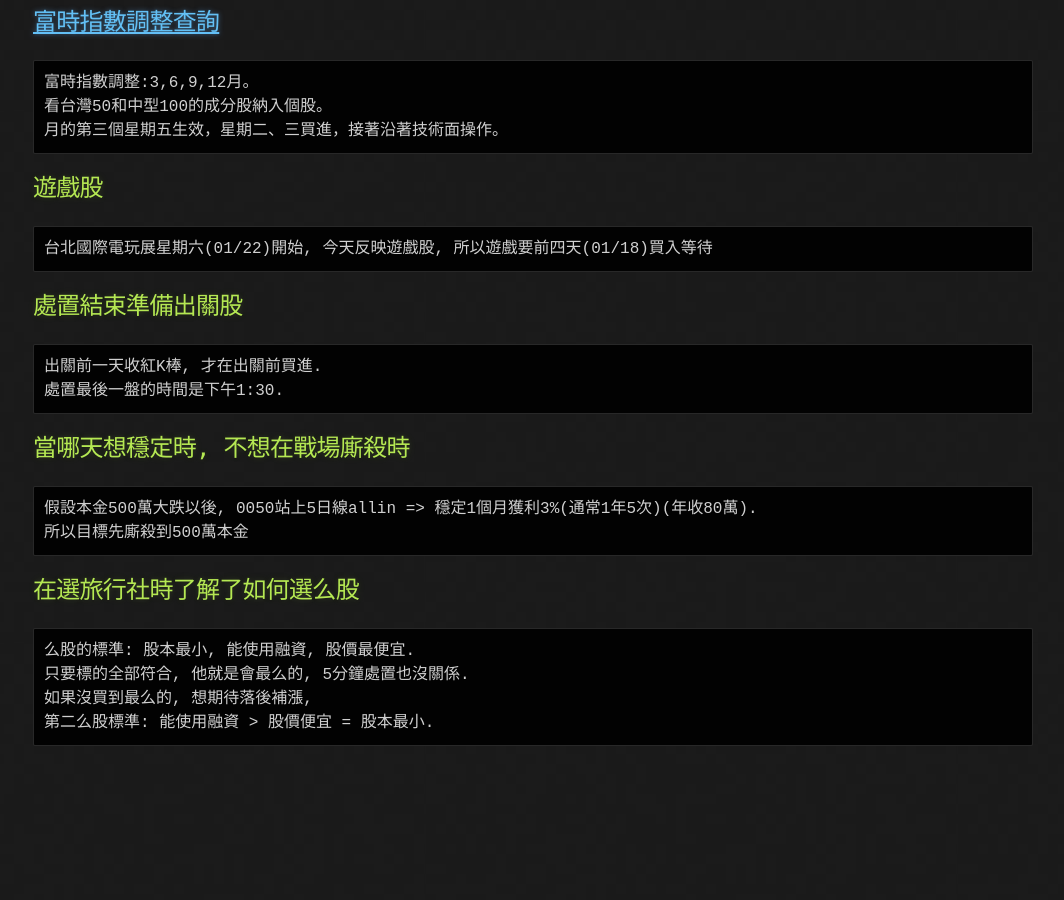
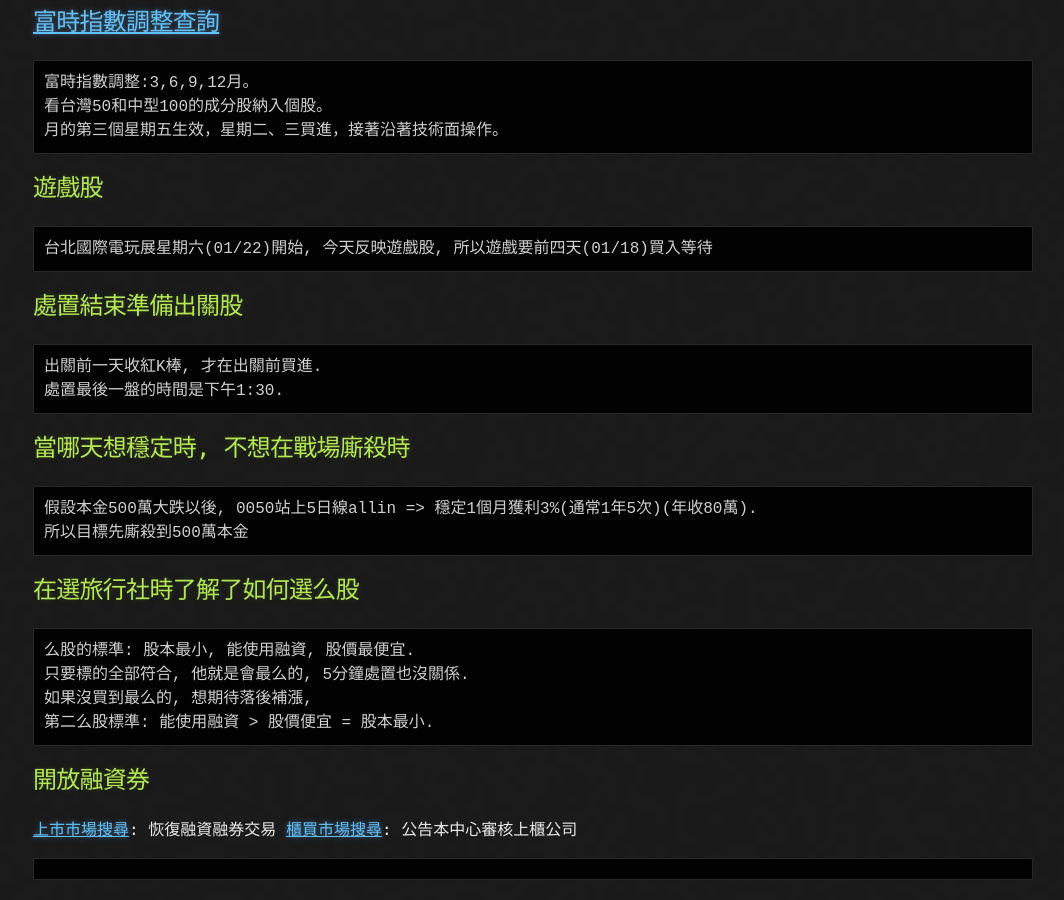
Before and after one commit to lepg5487/Stock_God, a Jekyll site: the page built from experience.md, in a window 1280 px wide and 900 px high, scrolled down 4677 px. Shown: the whole window, without its empty margins (107-1171 px from the left). Built offline with Jekyll 4.4.1, drawn with Linux system fonts in a browser that asks for light colours; our own code applies the rules of GitHub Pages for plain Markdown files; before the commit the page ends 5443 px from its top, so only the background shows below that.

Commit message:
Update experience.md

````diff
--- a/experience.md
+++ b/experience.md
@@ -231,3 +231,8 @@
 如果沒買到最么的, 想期待落後補漲,
 第二么股標準: 能使用融資 > 股價便宜 = 股本最小.
 ```
+## 開放融資券
+[上市市場搜尋](https://www.twse.com.tw/zh/news/newsList): 恢復融資融券交易
+[櫃買市場搜尋](https://www.tpex.org.tw/web/bulletin/announcement/announcement_result.php?l=zh-tw): 公告本中心審核上櫃公司
+```
+```
````
